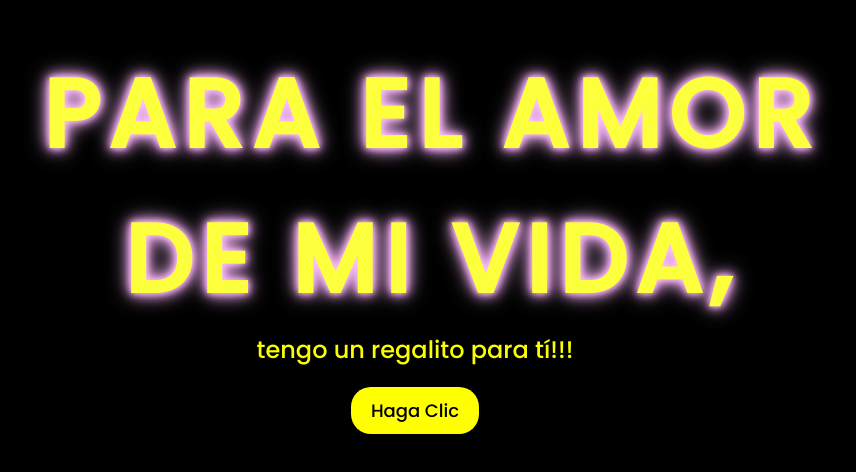
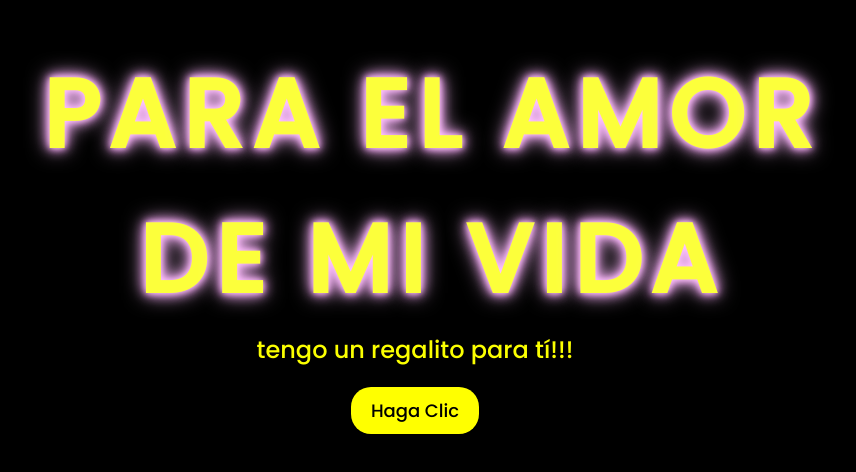
Before and after one commit to Gatto-s/amore, a plain HTML site: page index.html in a window 1280 px wide. Shown: the part 162-634 px from the top of the page, without its empty margins (225-1081 px from the left). Drawn offline with Linux system fonts and the light colour scheme.

Commit message:
Update index.html

```diff
--- a/index.html
+++ b/index.html
@@ -37,7 +37,7 @@
         <span>V</span>
         <span>I</span>
         <span>D</span>
-        <span>A,</span>
+        <span>A</span>
     </div>
     <div class="greetings">
         <span></span>
```
